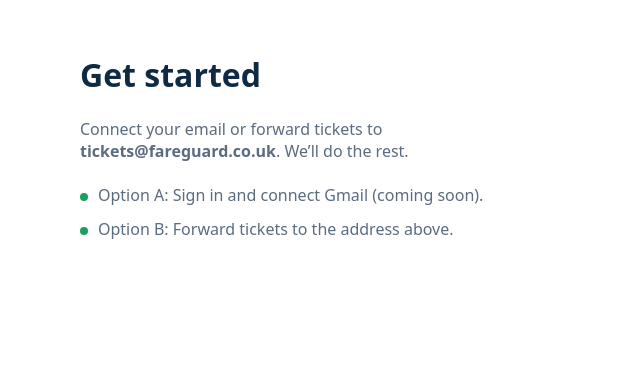
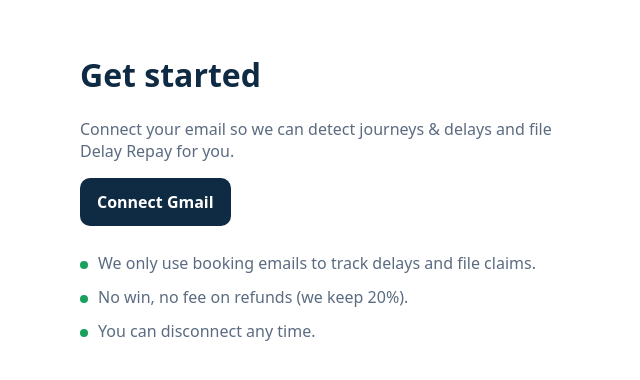
Before and after one commit to fareguard/fg-rail-pwa-starter, a Next.js app: page /onboarding in a window 1280 px wide. Shown: the top 380 px of the page, without its empty margins (0-640 px from the left). Built offline with nearby package versions, Linux system fonts and the light colour scheme; no server answers.

Commit message:
Update page.tsx

```diff
--- a/app/(app)/onboarding/page.tsx
+++ b/app/(app)/onboarding/page.tsx
@@ -1,12 +1,62 @@
-// app/onboarding/page.tsx
-export default function Onboarding(){
+"use client";
+
+import { useState } from "react";
+import { createClient } from "@supabase/supabase-js";
+
+const supabase = createClient(
+  process.env.NEXT_PUBLIC_SUPABASE_URL!,
+  process.env.NEXT_PUBLIC_SUPABASE_ANON_KEY!,
+  { auth: { persistSession: true } }
+);
+
+const FORWARDING_EMAIL = process.env.NEXT_PUBLIC_FORWARDING_EMAIL || ""; // optional
+
+export default function Onboarding() {
+  const [loading, setLoading] = useState(false);
+
+  const handleGoogle = async () => {
+    setLoading(true);
+    try {
+      const { error } = await supabase.auth.signInWithOAuth({
+        provider: "google",
+        options: {
+          redirectTo: `${window.location.origin}/auth/callback`,
+          queryParams: { access_type: "offline", prompt: "consent" },
+        },
+      });
+      if (error) alert(error.message);
+    } finally {
+      setLoading(false);
+    }
+  };
+
   return (
-    <main className="container" style={{padding:"32px 0"}}>
-      <h1 style={{color:"var(--fg-navy)"}}>Get started</h1>
-      <p className="sub">Connect your email or forward tickets to <b>tickets@fareguard.co.uk</b>. We’ll do the rest.</p>
-      <ul className="list" style={{marginTop:12}}>
-        <li><span className="dot" /> Option A: Sign in and connect Gmail (coming soon).</li>
-        <li><span className="dot" /> Option B: Forward tickets to the address above.</li>
+    <main className="container" style={{ padding: "32px 0" }}>
+      <h1 style={{ color: "var(--fg-navy)" }}>Get started</h1>
+      <p className="sub">
+        Connect your email so we can detect journeys & delays and file Delay Repay for you.
+      </p>
+
+      <div className="ctaRow" style={{ marginTop: 16 }}>
+        <button
+          className="btn btnPrimary"
+          onClick={handleGoogle}
+          disabled={loading}
+          aria-busy={loading}
+        >
+          {loading ? "Connecting…" : "Connect Gmail"}
+        </button>
+        {FORWARDING_EMAIL ? (
+          <a href={`mailto:${FORWARDING_EMAIL}`} className="btn btnGhost">
+            Or forward tickets to {FORWARDING_EMAIL}
+          </a>
+        ) : null}
+      </div>
+
+      <ul className="list" style={{ marginTop: 20 }}>
+        <li><span className="dot" /> We only use booking emails to track delays and file claims.</li>
+        <li><span className="dot" /> No win, no fee on refunds (we keep 20%).</li>
+        <li><span className="dot" /> You can disconnect any time.</li>
       </ul>
     </main>
   );
```
